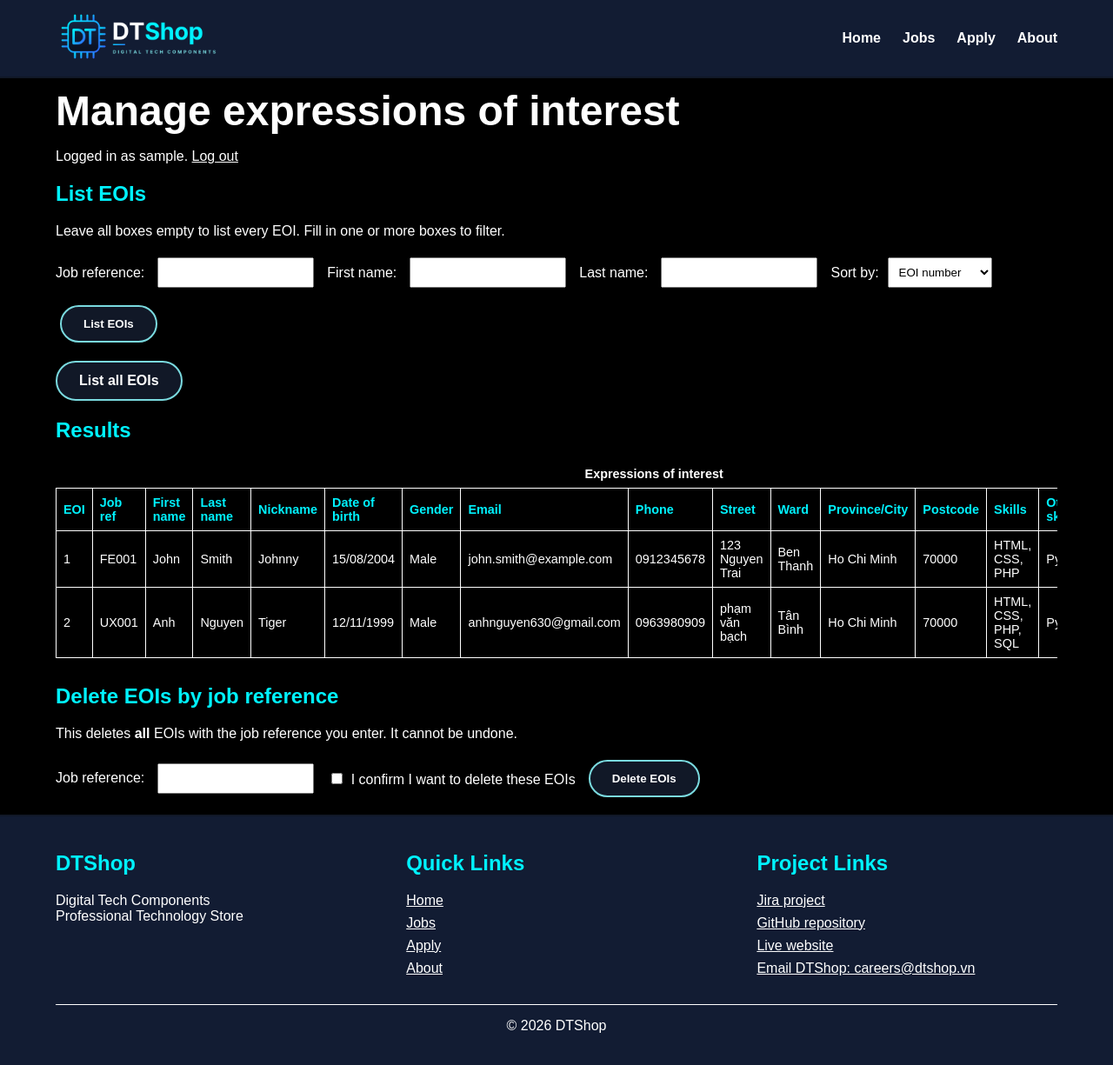
After one commit to reynard-2007/Wilsons_Dream_Team--Project-2, a PHP site: page /manage.php in a window 1280 px wide. The commit adds this page. Shown: the whole page at 87% size. Run offline with PHP 8.4, Linux system fonts and the light colour scheme; the visitor is signed in with stand-in values (Sample User, id 1); data comes from the database, SQL or seed files in the repository.

Commit message:
upload manage.php and update styles.css

```diff
--- a/jobs.php
+++ b/jobs.php
@@ -39,7 +39,7 @@ require_once __DIR__ . "/inc/header.inc";
             <?php } ?>
         </section>
 
-        <section class="box">
+        <section class="box" id="search-title">
             <p class="eyebrow">Search</p>
             <form action="search.php" method="get">
                 <label for="keyword">Search jobs:</label>
--- /dev/null
+++ b/manage.php
@@ -0,0 +1,282 @@
+<?php
+/*
+filename: manage.php
+author: Wilson's Dream Team
+description: HR manager page, list, filter, sort, change status and delete EOIs
+*/
+
+session_start();
+
+// Block people who are not logged in (login.php must set this session variable)
+if (!isset($_SESSION["logged_in"])) {
+    header("Location: login.php");
+    exit();
+}
+
+require_once("settings.php");
+
+function clean_input($data) {
+    $data= trim($data);
+    $data= stripslashes($data);
+    $data= htmlspecialchars($data);
+    return $data;
+}
+
+// Show a value in the table (empty value becomes a dash).
+function show_text($value) {
+    if ($value == "") {
+        return "-";
+    }
+    return $value;
+}
+
+$conn= mysqli_connect($host, $user, $pwd, $sql_db);
+
+if (!$conn) {
+    die("Connection failed: " . mysqli_connect_error());
+}
+
+$message= "";
+
+// Name shown at the top of the page
+$manager_name= "manager";
+if (isset($_SESSION["username"])) {
+    $manager_name= $_SESSION["username"];
+}
+
+
+if ($_SERVER["REQUEST_METHOD"] == "POST" && isset($_POST["action"])) {
+
+    // Delete all EOIs of one job reference
+    if ($_POST["action"] == "delete") {
+        $ref= "";
+        if (isset($_POST["job_ref"])) {
+            $ref= mysqli_real_escape_string($conn, clean_input($_POST["job_ref"]));
+        }
+
+        if ($ref == "") {
+            $message= "<p class=\"error\">Please enter a job reference to delete.</p>";
+        } elseif (!isset($_POST["confirm"])) {
+            $message= "<p class=\"error\">Please tick the box to confirm the deletion.</p>";
+        } else {
+            $sql= "DELETE FROM eoi WHERE job_ref = '$ref'";
+            if (mysqli_query($conn, $sql)) {
+                $message= "<p class=\"success\">Deleted " . mysqli_affected_rows($conn)
+                         . " EOI(s) for job reference " . $ref . ".</p>";
+            } else {
+                $message= "<p class=\"error\">Unable to delete the records.</p>";
+            }
+        }
+    }
+
+    // Change the status of one EOI
+    if ($_POST["action"] == "status") {
+        $id= 0;
+        if (isset($_POST["eoi_id"])) {
+            $id= (int) $_POST["eoi_id"];
+        }
+        $status= "";
+        if (isset($_POST["status"])) {
+            $status= $_POST["status"];
+        }
+
+        if ($id > 0 && ($status == "New" || $status == "Current" || $status == "Final")) {
+            $sql = "UPDATE eoi SET status = '$status' WHERE EOInumber = $id";
+            if (mysqli_query($conn, $sql)) {
+                $message= "<p class=\"success\">EOI " . $id . " is now " . $status . ".</p>";
+            } else {
+                $message= "<p class=\"error\">Unable to change the status.</p>";
+            }
+        } else {
+            $message= "<p class=\"error\">Invalid EOI or status.</p>";
+        }
+    }
+}
+
+
+$f_ref= "";
+$f_first= "";
+$f_last= "";
+
+if (isset($_GET["job_ref"])) {
+    $f_ref= mysqli_real_escape_string($conn, clean_input($_GET["job_ref"]));
+}
+if (isset($_GET["first_name"])) {
+    $f_first= mysqli_real_escape_string($conn, clean_input($_GET["first_name"]));
+}
+if (isset($_GET["last_name"])) {
+    $f_last= mysqli_real_escape_string($conn, clean_input($_GET["last_name"]));
+}
+
+// Sort field: only these column names are allowed
+$sort = "EOInumber";
+if (isset($_GET["sort"])) {
+    $s = $_GET["sort"];
+    if ($s == "EOInumber" || $s == "job_ref" || $s == "first_name" || $s == "last_name" || $s == "status") {
+        $sort = $s;
+    }
+}
+
+// Build the WHERE part. Empty filters = list all EOIs.
+$conditions = "";
+if ($f_ref != "") {
+    $conditions = "job_ref = '$f_ref'";
+}
+if ($f_first != "") {
+    if ($conditions != "") {
+        $conditions = $conditions . " AND ";
+    }
+    $conditions = $conditions . "first_name = '$f_first'";
+}
+if ($f_last != "") {
+    if ($conditions != "") {
+        $conditions = $conditions . " AND ";
+    }
+    $conditions = $conditions . "last_name = '$f_last'";
+}
+
+$sql = "SELECT * FROM eoi";
+if ($conditions != "") {
+    $sql = $sql . " WHERE " . $conditions;
+}
+$sql = $sql . " ORDER BY " . $sort;   // ORDER BY: Not yet covered in your lecture
+$result = mysqli_query($conn, $sql);
+
+/*Page */
+$page = "manage";
+$title = "DTShop - Manage EOIs";
+$description = "HR manager page for viewing and managing expressions of interest.";
+$embedded_css = "
+    .manage-form input[type=text] { max-width: 180px; }
+";
+require_once __DIR__ . "/inc/header.inc";
+?>
+
+<main>
+    <h1>Manage expressions of interest</h1>
+    <p>Logged in as <?php echo htmlspecialchars($manager_name); ?>.
+        <a href="logout.php">Log out</a></p>
+
+    <?php echo $message; ?>
+
+    <section>
+        <h2>List EOIs</h2>
+        <p>Leave all boxes empty to list every EOI. Fill in one or more boxes to filter.</p>
+        <form class="manage-form" method="get" action="manage.php">
+            <label for="job_ref">Job reference:</label>
+            <input type="text" id="job_ref" name="job_ref" value="<?php echo $f_ref; ?>">
+
+            <label for="first_name">First name:</label>
+            <input type="text" id="first_name" name="first_name" value="<?php echo $f_first; ?>">
+
+            <label for="last_name">Last name:</label>
+            <input type="text" id="last_name" name="last_name" value="<?php echo $f_last; ?>">
+
+            <label for="sort">Sort by:</label>
+            <select id="sort" name="sort">
+                <option value="EOInumber">EOI number</option>
+                <option value="job_ref">Job reference</option>
+                <option value="first_name">First name</option>
+                <option value="last_name">Last name</option>
+                <option value="status">Status</option>
+            </select>
+
+            <button type="submit">List EOIs</button>
+        </form>
+        <p><a class="button" href="manage.php">List all EOIs</a></p>
+    </section>
+
+    <section>
+        <h2>Results</h2>
+        <?php
+        if (!$result) {
+            echo "<p class=\"error\">Something is wrong with the query.</p>";
+        } elseif (mysqli_num_rows($result) == 0) {   // mysqli_num_rows: Not yet covered
+            echo "<p>No EOI records found.</p>";
+        } else {
+        ?>
+        <div class="table-wrap">
+            <table>
+                <caption>Expressions of interest</caption>
+                <thead>
+                    <tr>
+                        <th>EOI</th>
+                        <th>Job ref</th>
+                        <th>First name</th>
+                        <th>Last name</th>
+                        <th>Nickname</th>
+                        <th>Date of birth</th>
+                        <th>Gender</th>
+                        <th>Email</th>
+                        <th>Phone</th>
+                        <th>Street</th>
+                        <th>Ward</th>
+                        <th>Province/City</th>
+                        <th>Postcode</th>
+                        <th>Skills</th>
+                        <th>Other skills</th>
+                        <th>Status</th>
+                    </tr>
+                </thead>
+                <tbody>
+                <?php while ($row = mysqli_fetch_assoc($result)) { // mysqli_fetch_assoc: Not yet covered ?>
+                    <tr>
+                        <td><?php echo show_text($row["EOInumber"]); ?></td>
+                        <td><?php echo show_text($row["job_ref"]); ?></td>
+                        <td><?php echo show_text($row["first_name"]); ?></td>
+                        <td><?php echo show_text($row["last_name"]); ?></td>
+                        <td><?php echo show_text($row["nickname"]); ?></td>
+                        <td><?php echo show_text($row["dob"]); ?></td>
+                        <td><?php echo show_text($row["gender"]); ?></td>
+                        <td><?php echo show_text($row["email"]); ?></td>
+                        <td><?php echo show_text($row["phone"]); ?></td>
+                        <td><?php echo show_text($row["street_address"]); ?></td>
+                        <td><?php echo show_text($row["Ward"]); ?></td>
+                        <td><?php echo show_text($row["province_city"]); ?></td>
+                        <td><?php echo show_text($row["postcode"]); ?></td>
+                        <td><?php echo show_text($row["skills"]); ?></td>
+                        <td><?php echo show_text($row["other_skills"]); ?></td>
+                        <td>
+                            <!-- Change the status of this EOI -->
+                            <form method="post" action="manage.php">
+                                <input type="hidden" name="action" value="status">
+                                <input type="hidden" name="eoi_id" value="<?php echo $row["EOInumber"]; ?>">
+                                <select name="status" aria-label="Status of EOI <?php echo $row["EOInumber"]; ?>">
+                                    <option value="New"<?php if ($row["status"] == "New") { echo " selected"; } ?>>New</option>
+                                    <option value="Current"<?php if ($row["status"] == "Current") { echo " selected"; } ?>>Current</option>
+                                    <option value="Final"<?php if ($row["status"] == "Final") { echo " selected"; } ?>>Final</option>
+                                </select>
+                                <button type="submit">Update</button>
+                            </form>
+                        </td>
+                    </tr>
+                <?php } ?>
+                </tbody>
+            </table>
+        </div>
+        <?php } ?>
+    </section>
+
+    <section>
+        <h2>Delete EOIs by job reference</h2>
+        <p>This deletes <strong>all</strong> EOIs with the job reference you enter. It cannot be undone.</p>
+        <form class="manage-form" method="post" action="manage.php">
+            <input type="hidden" name="action" value="delete">
+
+            <label for="del_ref">Job reference:</label>
+            <input type="text" id="del_ref" name="job_ref">
+
+            <label for="confirm">
+                <input type="checkbox" id="confirm" name="confirm" value="yes">
+                I confirm I want to delete these EOIs
+            </label>
+
+            <button type="submit">Delete EOIs</button>
+        </form>
+    </section>
+</main>
+
+<?php
+mysqli_close($conn);
+require_once __DIR__ . "/inc/footer.inc";
+?>
--- a/settings.php
+++ b/settings.php
@@ -7,6 +7,6 @@ description: Database connection details for DTShop (Part 2)
 
 $host = "localhost";
 $user = "root";
-$pwd = "";
+$pwd = "Khang@2007";
 $sql_db = "dtshop_db";
 ?>
--- a/styles/styles.css
+++ b/styles/styles.css
@@ -277,6 +277,10 @@ table tbody tr:hover td {
     box-shadow: 0 0 15px rgba(0, 242, 254, 0.25);
 }
 
+search-title.box:hover {
+    border-color: #00f2fe;
+    box-shadow: 0 0 15px rgba(0, 242, 254, 0.25);
+}
 
 .tags li:hover {
     transform: translateY(-3px);
```
